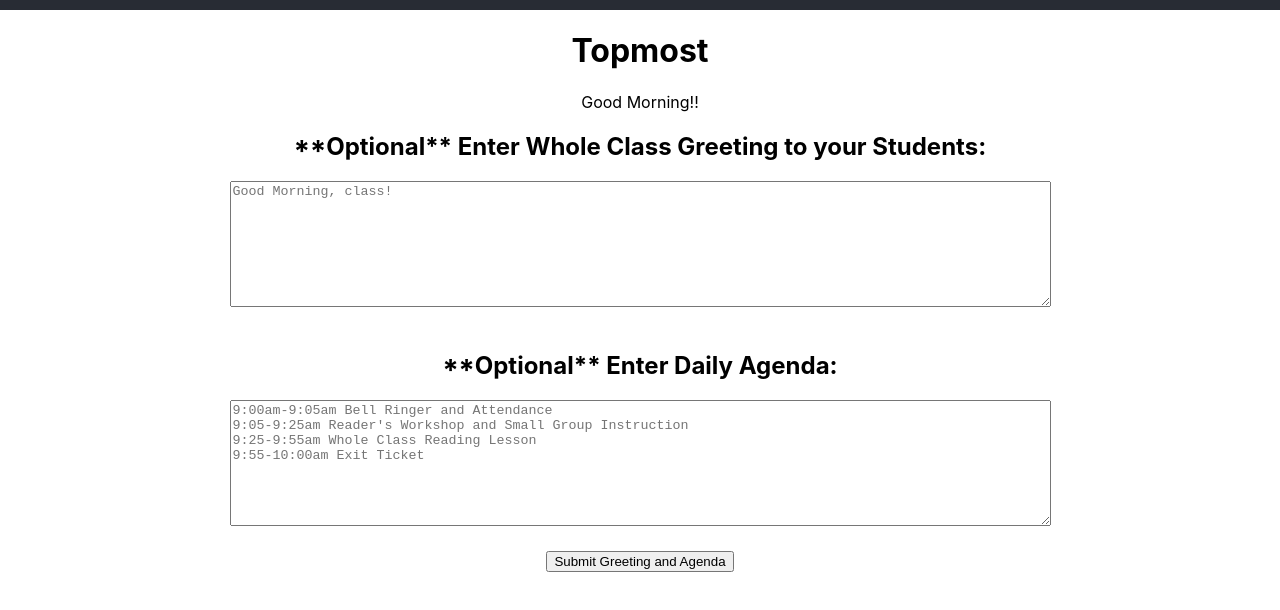
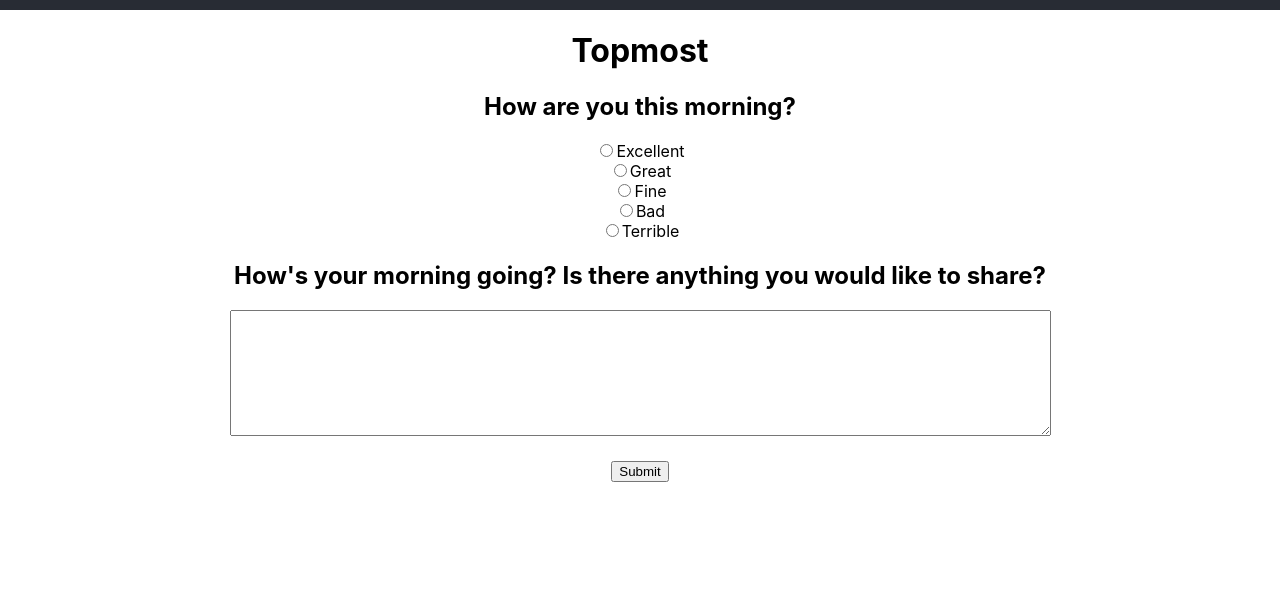
Before and after one commit to Strasserl/topmost, a React (Create React App) app: page /student-input-form in a window 1280 px wide. Shown: the top 610 px of the page. Built offline with nearby package versions, Linux system fonts and the light colour scheme.

Commit message:
adds student homepage and student input form

```diff
--- a/src/client/components/index.js
+++ b/src/client/components/index.js
@@ -1,2 +1,4 @@
 export { default as TeacherInputForm } from './teacher-input-form';
 export { default as TeacherHome } from './teacher-homepage';
+export { default as StudentInputForm } from './teacher-input-form';
+export { default as StudentHome } from './teacher-homepage';
--- /dev/null
+++ b/src/client/components/student-homepage.js
@@ -0,0 +1,13 @@
+import React from 'react';
+import StudentInputForm from './student-input-form';
+
+export const StudentHome = props => {
+  return (
+    <div>
+      Good Morning Student!!
+      <StudentInputForm />
+    </div>
+  );
+};
+
+export default StudentHome;
--- /dev/null
+++ b/src/client/components/student-input-form.js
@@ -0,0 +1,138 @@
+import React, { Component } from 'react';
+// import { connect } from 'react-redux';
+
+class StudentInputForm extends Component {
+  constructor(props) {
+    super(props);
+    this.state = {
+      mood: '',
+      comment: '',
+    };
+    this.handleOptionChange = this.handleOptionChange.bind(this);
+    this.handleChange = this.handleChange.bind(this);
+    this.handleSubmit = this.handleSubmit.bind(this);
+  }
+
+  handleChange(event) {
+    this.setState({ [event.target.name]: event.target.value });
+  }
+
+  handleOptionChange(changeEvent) {
+    this.setState({
+      mood: changeEvent.target.value,
+    });
+  }
+
+  handleSubmit(event) {
+    event.preventDefault();
+    this.setState({
+      mood: '',
+      comment: '',
+    });
+    // this.props.add(this.state);
+  }
+
+  render() {
+    return (
+      <div className="container">
+        <div className="row">
+          <div className="col-sm-12">
+            <form onSubmit={this.handleSubmit}>
+              <h2>How are you this morning?</h2>
+              <div className="radio">
+                <label>
+                  <input
+                    type="radio"
+                    name="excellent"
+                    value="excellent"
+                    checked={this.state.mood === 'excellent'}
+                    onChange={this.handleOptionChange}
+                  />
+                  Excellent
+                </label>
+              </div>
+              <div className="radio">
+                <label>
+                  <input
+                    type="radio"
+                    name="mood"
+                    value="great"
+                    checked={this.state.mood === 'great'}
+                    onChange={this.handleOptionChange}
+                  />
+                  Great
+                </label>
+              </div>
+              <div className="radio">
+                <label>
+                  <input
+                    type="radio"
+                    name="mood"
+                    value="fine"
+                    checked={this.state.mood === 'fine'}
+                    onChange={this.handleOptionChange}
+                  />
+                  Fine
+                </label>
+              </div>
+              <div className="radio">
+                <label>
+                  <input
+                    type="radio"
+                    name="mood"
+                    value="bad"
+                    checked={this.state.mood === 'bad'}
+                    onChange={this.handleOptionChange}
+                  />
+                  Bad
+                </label>
+              </div>
+              <div className="radio">
+                <label>
+                  <input
+                    type="radio"
+                    name="mood"
+                    value="terrible"
+                    checked={this.state.mood === 'terrible'}
+                    onChange={this.handleOptionChange}
+                  />
+                  Terrible
+                </label>
+              </div>
+              <div>
+                <h2>
+                  How's your morning going? Is there anything you would like to
+                  share?
+                </h2>
+                <textarea
+                  rows="8"
+                  cols="100"
+                  name="comment"
+                  value={this.state.comment}
+                  onChange={this.handleChange}
+                />
+              </div>
+              <br />
+              <button type="submit">Submit</button>
+            </form>
+          </div>
+        </div>
+      </div>
+    );
+  }
+}
+
+// const mapDispatchToProps = dispatch => {
+//   return {
+//     add: obj => {
+//       dispatch(fetchAddCampus(obj));
+//     },
+//   };
+// };
+
+// export default connect(
+//   null,
+//   mapDispatchToProps
+// )(StudentInputForm);
+
+export default StudentInputForm;
--- a/src/client/routes.js
+++ b/src/client/routes.js
@@ -3,18 +3,17 @@ import React, { Component } from 'react';
 import { withRouter, Route, Switch } from 'react-router-dom';
 import TeacherHome from './components/teacher-homepage';
 import TeacherInputForm from './components/teacher-input-form';
-// import PropTypes from 'prop-types';
-
-// import { me } from './store';
+import StudentHome from './components/student-homepage';
+import StudentInputForm from './components/student-input-form';
 
 class Routes extends Component {
   render() {
     return (
       <Switch>
-        <Switch>
-          <Route path="/" component={TeacherHome} />
-          <Route path="/teacher-input-form" component={TeacherInputForm} />
-        </Switch>
+        <Route exact path="/" component={TeacherHome} />
+        <Route exact path="/teacher-input-form" component={TeacherInputForm} />
+        <Route exact path="/student-home" component={StudentHome} />
+        <Route exact path="/student-input-form" component={StudentInputForm} />
       </Switch>
     );
   }
```
